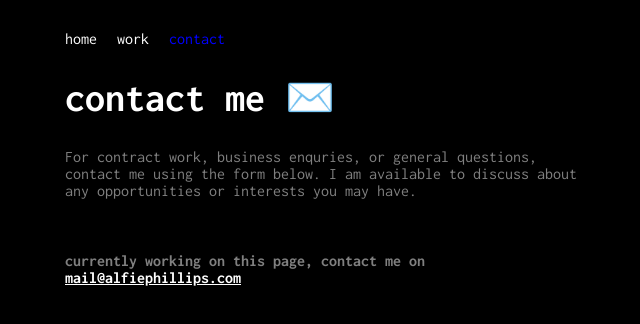
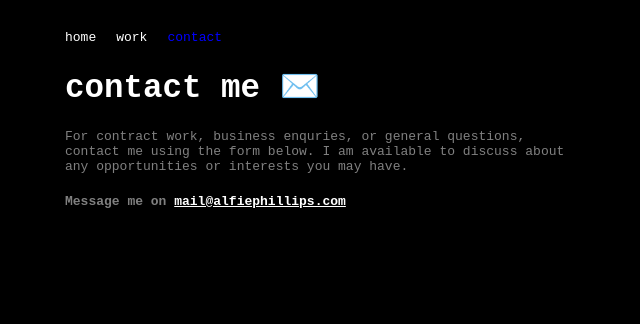
Before and after one commit to alfiephillips/web, a Next.js app: page /contact in a window 1280 px wide. Shown: the top 324 px of the page, without its empty margins (319-959 px from the left). Built offline with nearby package versions, Linux system fonts and the light colour scheme.

Commit message:
refactor: remove font import as already a default

```diff
--- a/pages/contact.js
+++ b/pages/contact.js
@@ -17,8 +17,7 @@ const ContactPage = () => {
       </Navbar>
       <Title>contact me ✉️</Title>
       <Description>For contract work, business enquries, or general questions, contact me using the form below. I am available to discuss about any opportunities or interests you may have.</Description>
-      <br />
-      <Description><b>currently working on this page, contact me on <a style={{textDecoration: "underline", color: "white"}} href="mailto:mail@alfiephillips.com">mail@alfiephillips.com</a></b></Description>
+      <Description><b>Message me on <a style={{textDecoration: "underline", color: "white"}} href="mailto:mail@alfiephillips.com">mail@alfiephillips.com</a></b></Description>
     </PageContainer>
   )
 }
--- a/pages/work.js
+++ b/pages/work.js
@@ -14,7 +14,7 @@ const WorkPage = () => {
         <NavLink href="/contact">contact</NavLink>
       </Navbar>
       <Title>my work 💻</Title>
-      <Description>working on this page...</Description>
+
     </PageContainer>
   )
 }
--- a/styles/globals.css
+++ b/styles/globals.css
@@ -1,10 +1,5 @@
-@font-face {
-  font-family: MainFont;
-  src: url(font-one.ttf)
-}
-
 body {
-  font-family: MainFont;
+  font-family: monospace;
   padding: 0;
   margin: 0;
 }
```
Also changed, not shown: styles/font-one.ttf (deleted).
